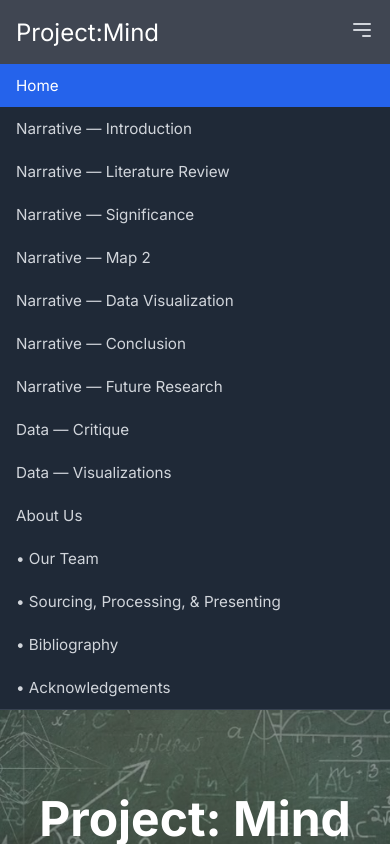
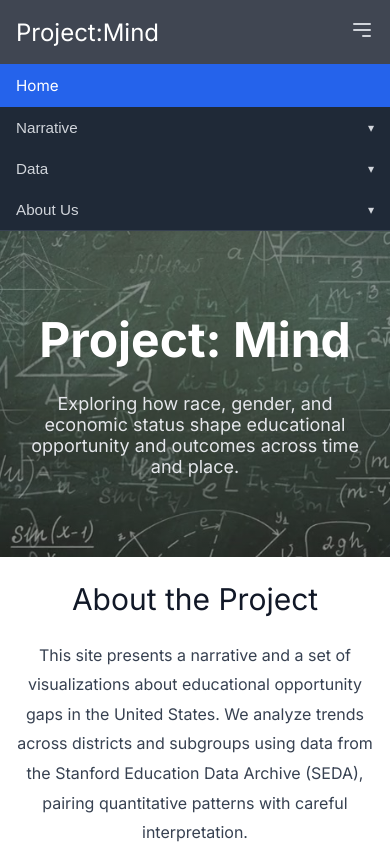
Before and after one commit to CKimoliatis/MentalHealthDH101, a React (Create React App) app: page / in a window 390 px wide. Both pictures are taken after a click on the button "Menu". Shown: the top 844 px of the page. Built offline with nearby package versions, Linux system fonts and the light colour scheme.

Commit message:
fixed mobile

```diff
--- a/src/components/Navigation.css
+++ b/src/components/Navigation.css
@@ -122,6 +122,43 @@
   background-color: #2563eb;
 }
 
+/* Collapsible mobile sections */
+.mobile-section-toggle {
+  width: 100%;
+  text-align: left;
+  padding: 0.75rem 1rem;
+  color: #d1d5db;
+  background: none;
+  border: none;
+  cursor: pointer;
+  font-size: 0.95rem;
+  transition: background-color 0.3s, color 0.3s;
+  display: flex;
+  align-items: center;
+  justify-content: space-between;
+}
+
+.mobile-section-toggle:hover {
+  background-color: #374151;
+  color: white;
+}
+
+.mobile-submenu {
+  padding-left: 0.75rem;
+  border-left: 2px solid #374151;
+}
+
+/* Rotate caret when open */
+.caret.open {
+  transform: rotate(180deg);
+  transition: transform 0.2s ease;
+}
+
+/* Hide legacy flat mobile links after the first (Home) */
+.mobile-menu > .mobile-menu-item ~ .mobile-menu-item {
+  display: none;
+}
+
 /* Dropdown (desktop) */
 .nav-dropdown {
   position: relative;
--- a/src/components/Navigation.jsx
+++ b/src/components/Navigation.jsx
@@ -1,5 +1,5 @@
 // components/Navigation.jsx
-import React from "react";
+import React, { useEffect, useState } from "react";
 import { NavLink } from "react-router-dom";
 import "./Navigation.css";
 
@@ -7,6 +7,23 @@ export default function Navigation({ mobileMenuOpen, setMobileMenuOpen }) {
   const closeMenu = () => setMobileMenuOpen && setMobileMenuOpen(false);
   const toggleMenu = () =>
     setMobileMenuOpen && setMobileMenuOpen(prev => !prev);
+
+  // Mobile submenu expand/collapse state per main section
+  const [mobileSections, setMobileSections] = useState({
+    narrative: false,
+    data: false,
+    about: false,
+  });
+
+  const toggleSection = key =>
+    setMobileSections(prev => ({ ...prev, [key]: !prev[key] }));
+
+  // Collapse subsections when the menu closes
+  useEffect(() => {
+    if (!mobileMenuOpen) {
+      setMobileSections({ narrative: false, data: false, about: false });
+    }
+  }, [mobileMenuOpen]);
 
   const desktopClass = ({ isActive }) =>
     `nav-link ${isActive ? "nav-link-active" : ""}`;
@@ -79,34 +96,61 @@ export default function Navigation({ mobileMenuOpen, setMobileMenuOpen }) {
           <NavLink to="/" className={mobileClass} onClick={closeMenu}>
             Home
           </NavLink>
-          <NavLink to="/narrative/introduction" className={mobileClass} onClick={closeMenu}>Narrative — Introduction</NavLink>
-          <NavLink to="/narrative/literature" className={mobileClass} onClick={closeMenu}>Narrative — Literature Review</NavLink>
-          <NavLink to="/narrative/significance" className={mobileClass} onClick={closeMenu}>Narrative — Significance</NavLink>
-          <NavLink to="/narrative/map2" className={mobileClass} onClick={closeMenu}>Narrative — Map 2</NavLink>
-          <NavLink to="/narrative/visualization" className={mobileClass} onClick={closeMenu}>Narrative — Data Visualization</NavLink>
-          <NavLink to="/narrative/conclusion" className={mobileClass} onClick={closeMenu}>Narrative — Conclusion</NavLink>
-          <NavLink to="/narrative/future" className={mobileClass} onClick={closeMenu}>Narrative — Future Research</NavLink>
-          <NavLink to="/data-critique" className={mobileClass} onClick={closeMenu}>
-            Data — Critique
-          </NavLink>
-          <NavLink to="/visualizations" className={mobileClass} onClick={closeMenu}>
-            Data — Visualizations
-          </NavLink>
-          <NavLink to="/about" className={mobileClass} onClick={closeMenu}>
-            About Us
-          </NavLink>
-          <NavLink to="/team" className={mobileClass} onClick={closeMenu}>
-            • Our Team
-          </NavLink>
-          <NavLink to="/sources" className={mobileClass} onClick={closeMenu}>
-            • Sourcing, Processing, & Presenting
-          </NavLink>
-          <NavLink to="/bibliography" className={mobileClass} onClick={closeMenu}>
-            • Bibliography
-          </NavLink>
-          <NavLink to="/acknowledgements" className={mobileClass} onClick={closeMenu}>
-            • Acknowledgements
-          </NavLink>
+          {/* Collapsible mobile sections mirroring desktop */}
+          {/* Narrative */}
+          <button
+            type="button"
+            className="mobile-section-toggle"
+            aria-expanded={mobileSections.narrative}
+            onClick={() => toggleSection("narrative")}
+          >
+            Narrative <span className={`caret ${mobileSections.narrative ? "open" : ""}`}>▾</span>
+          </button>
+          {mobileSections.narrative && (
+            <div className="mobile-submenu" role="group" aria-label="Narrative">
+              <NavLink to="/narrative/introduction" className={mobileClass} onClick={closeMenu}>Introduction</NavLink>
+              <NavLink to="/narrative/literature" className={mobileClass} onClick={closeMenu}>Literature Review</NavLink>
+              <NavLink to="/narrative/significance" className={mobileClass} onClick={closeMenu}>Significance</NavLink>
+              <NavLink to="/narrative/map2" className={mobileClass} onClick={closeMenu}>Map</NavLink>
+              <NavLink to="/narrative/visualization" className={mobileClass} onClick={closeMenu}>Data Visualization</NavLink>
+              <NavLink to="/narrative/conclusion" className={mobileClass} onClick={closeMenu}>Conclusion</NavLink>
+              <NavLink to="/narrative/future" className={mobileClass} onClick={closeMenu}>Future Research</NavLink>
+            </div>
+          )}
+
+          {/* Data */}
+          <button
+            type="button"
+            className="mobile-section-toggle"
+            aria-expanded={mobileSections.data}
+            onClick={() => toggleSection("data")}
+          >
+            Data <span className={`caret ${mobileSections.data ? "open" : ""}`}>▾</span>
+          </button>
+          {mobileSections.data && (
+            <div className="mobile-submenu" role="group" aria-label="Data">
+              <NavLink to="/data-critique" className={mobileClass} onClick={closeMenu}>Data Critique</NavLink>
+              <NavLink to="/sources" className={mobileClass} onClick={closeMenu}>Sourcing, Processing, & Presenting</NavLink>
+              <NavLink to="/bibliography" className={mobileClass} onClick={closeMenu}>Bibliography</NavLink>
+            </div>
+          )}
+
+          {/* About Us */}
+          <button
+            type="button"
+            className="mobile-section-toggle"
+            aria-expanded={mobileSections.about}
+            onClick={() => toggleSection("about")}
+          >
+            About Us <span className={`caret ${mobileSections.about ? "open" : ""}`}>▾</span>
+          </button>
+          {mobileSections.about && (
+            <div className="mobile-submenu" role="group" aria-label="About Us">
+              <NavLink to="/team" className={mobileClass} onClick={closeMenu}>Our Team</NavLink>
+              <NavLink to="/acknowledgements" className={mobileClass} onClick={closeMenu}>Acknowledgements</NavLink>
+            </div>
+          )}
+
         </div>
       )}
     </header>
```
